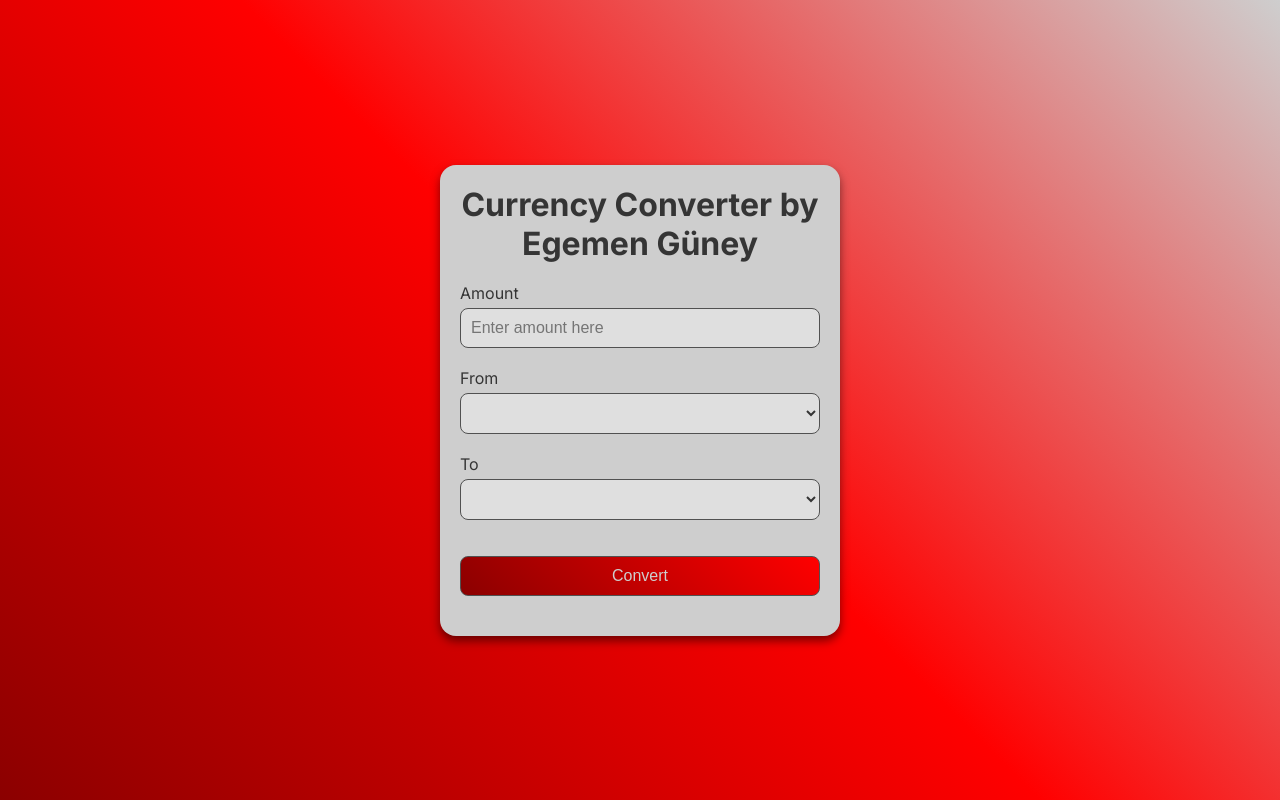
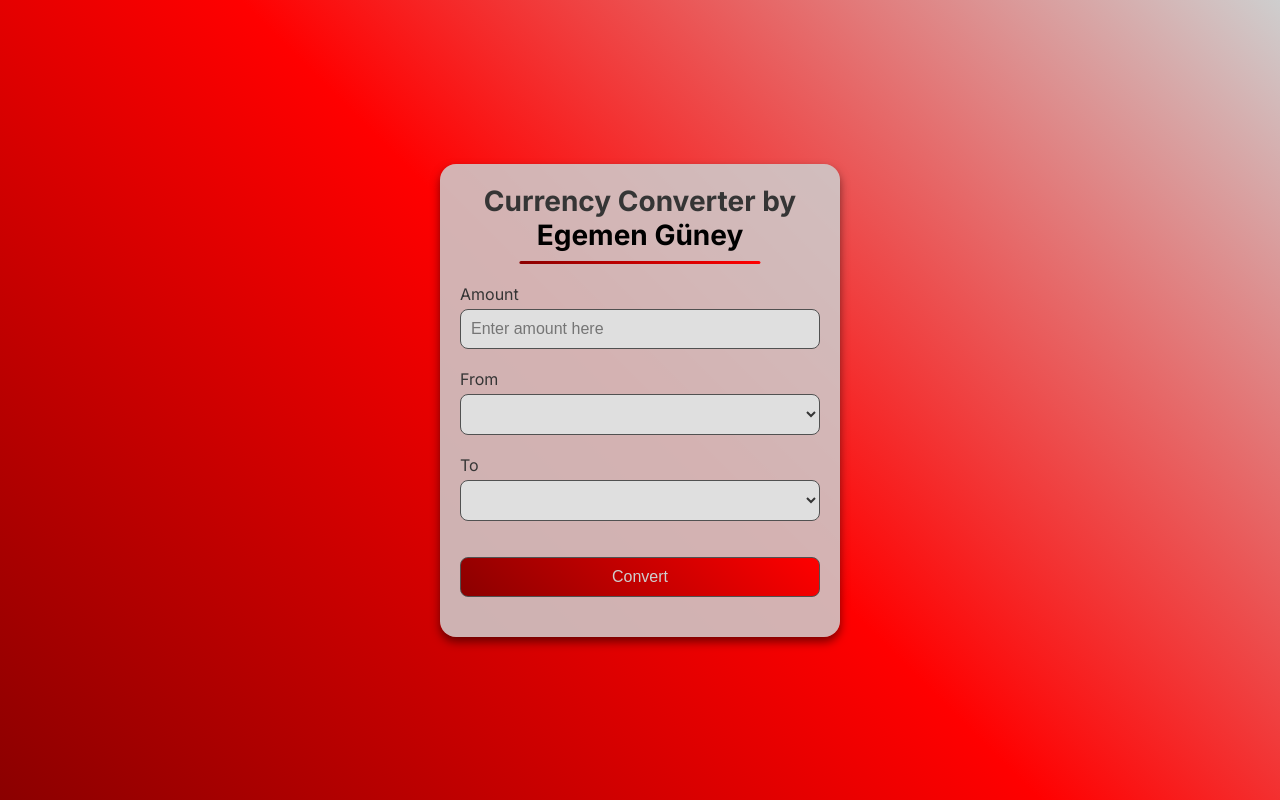
Before and after one commit to egemen-guney/currencyconverter-by-egemenguney, a plain HTML site: page index.html in a window 1280 px wide. Drawn offline with Linux system fonts and the light colour scheme; no server answers.

Commit message:
added h1::after pseudo element and adjusted overall coloring

```diff
--- a/style.css
+++ b/style.css
@@ -29,7 +29,8 @@ body {
 .container {
     width: 100%;
     max-width: 400px;
-    background-color: var(--tertiary-bg);
+    /* background-color: var(--tertiary-bg); */
+    background-color: #cececedd;
     padding: 20px;
     border-radius: 16px;
     box-shadow: 0 5px 10px rgba(0, 0, 0, 0.5);
@@ -39,6 +40,25 @@ h1 {
     text-align: center;
     color: var(--text-color);
     margin-bottom: 20px;
+    position: relative;
+    font-size: 1.75rem;
+    padding-bottom: 12px;
+}
+
+#name-highlight {
+    color: black;
+}
+
+h1::after {
+    content: '';
+    position: absolute;
+    bottom: 0;
+    left: 50%;
+    transform: translateX(-50%);
+    width: 67%;
+    height: 3px;
+    background: linear-gradient(90deg, var(--primary-bg), var(--secondary-bg));
+    border-radius: 3px;
 }
 
 .form-group {
```
